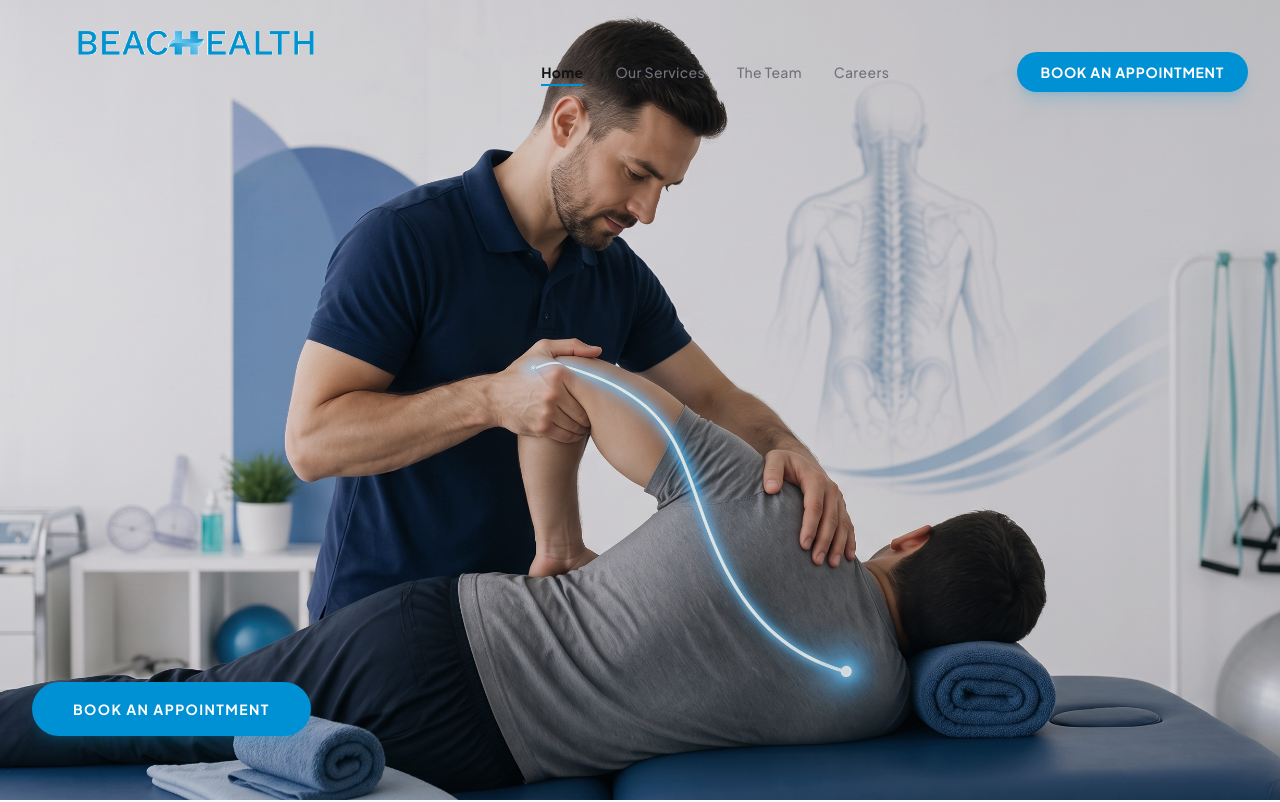
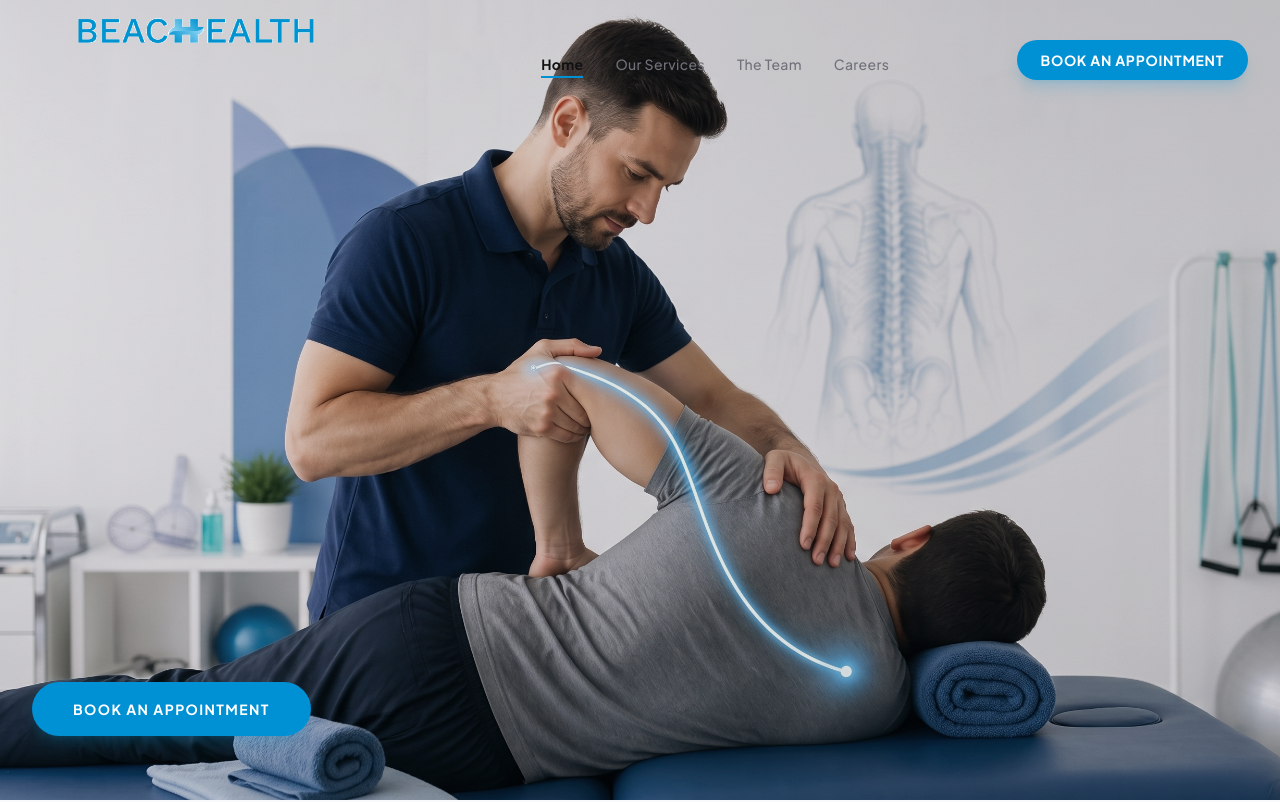
Before and after one commit to shaheertiger/Beachhealthbrampton, a React (Vite) app: page / in a window 1280 px wide. Shown: the top 802 px of the page. Built offline with nearby package versions, Linux system fonts and the light colour scheme.

Commit message:
Aggressive manual vertical alignment of Navbar elements to fix visual baseline drooping

```diff
--- a/src/components/Navbar.tsx
+++ b/src/components/Navbar.tsx
@@ -29,12 +29,12 @@ export default function Navbar() {
     >
       <div className="max-w-7xl mx-auto px-8 flex justify-between items-center">
 
-        {/* Logo matching the reference vibe, adjusted vertically to account for image padding */}
-        <Link to="/" className="flex items-center group -translate-y-1 md:-translate-y-3">
+        {/* Logo matching the reference vibe, aggressively adjusted to ignore its transparent padding */}
+        <Link to="/" className="flex items-center group -mt-2 md:-mt-6">
           <img src="/logo.png" alt="BeachHealth Logo" className="h-16 md:h-24 object-contain" />
         </Link>
 
-        <div className="hidden md:flex items-center gap-8">
+        <div className="hidden md:flex items-center gap-8 md:translate-y-1">
           {[
             { name: 'Home', path: '/' },
             { name: 'Our Services', path: '/therapies' },
@@ -57,8 +57,8 @@ export default function Navbar() {
           ))}
         </div>
 
-        <motion.div whileHover={{ scale: 1.05 }} whileTap={{ scale: 0.95 }}>
-          <Link to="/contact" className="bg-brand-green text-white px-6 py-2.5 rounded-full text-sm font-bold uppercase tracking-wider shadow-lg shadow-brand-green/20 transition-all hidden md:inline-block">
+        <motion.div className="flex items-center" whileHover={{ scale: 1.05 }} whileTap={{ scale: 0.95 }}>
+          <Link to="/contact" className="bg-brand-green text-white px-6 py-2.5 rounded-full text-sm font-bold uppercase tracking-wider shadow-lg shadow-brand-green/20 transition-all hidden md:flex items-center justify-center">
             Book An Appointment
           </Link>
         </motion.div>
```
